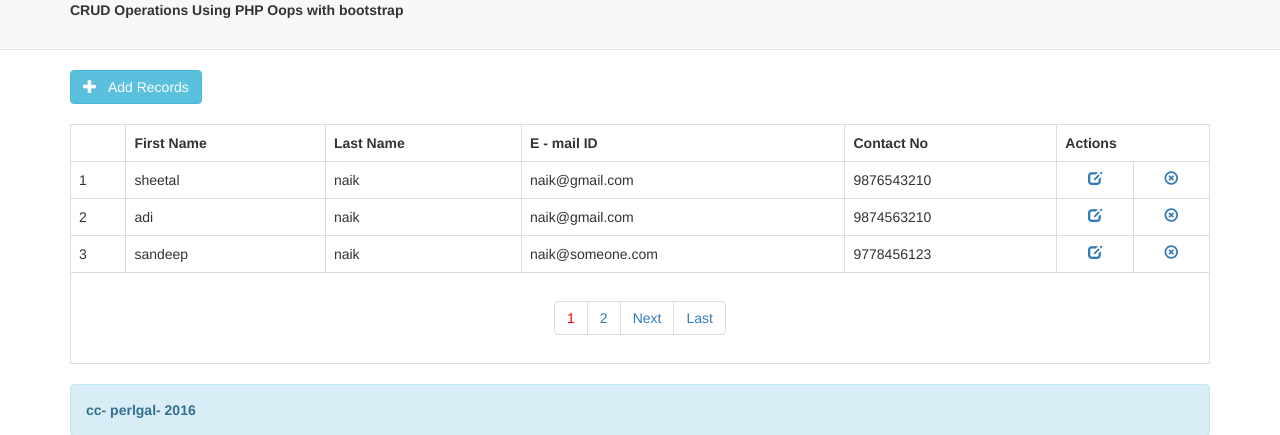
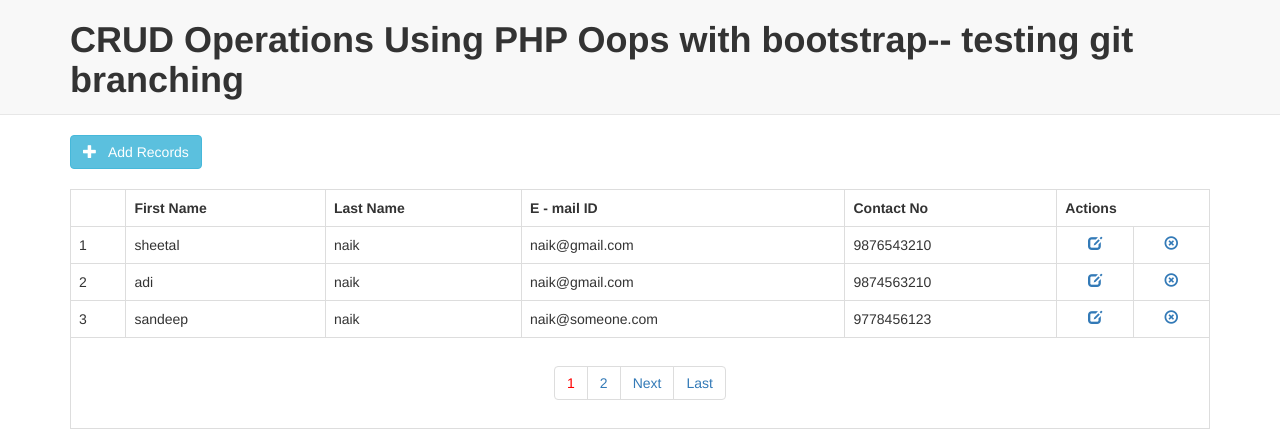
Before and after one commit to perlgal26/phpoocrudwithbootstrap, a PHP site: page /index.php in a window 1280 px wide. Shown: the top 435 px of the page. Run offline with PHP 8.4, Linux system fonts and the light colour scheme; data comes from the database, SQL or seed files in the repository.

Commit message:
added heading 1 and branching test text

```diff
--- a/header.php
+++ b/header.php
@@ -16,9 +16,7 @@
             <a class="navbar-brand" href="http://cleartuts.blogspot.com/search/label/CRUD">CRUD</a>
             <a class="navbar-brand" href="http://cleartuts.blogspot.com/search/label/PDO">PDO</a>
             <a class="navbar-brand" href="http://cleartuts.blogspot.com/search/label/jQuery">jQuery</a>-->
-        	<label>CRUD Operations Using PHP Oops with bootstrap</label>
-
-
+        	<h1><label>CRUD Operations Using PHP Oops with bootstrap-- testing git branching</label></h1>
 
         </div>
 
```
